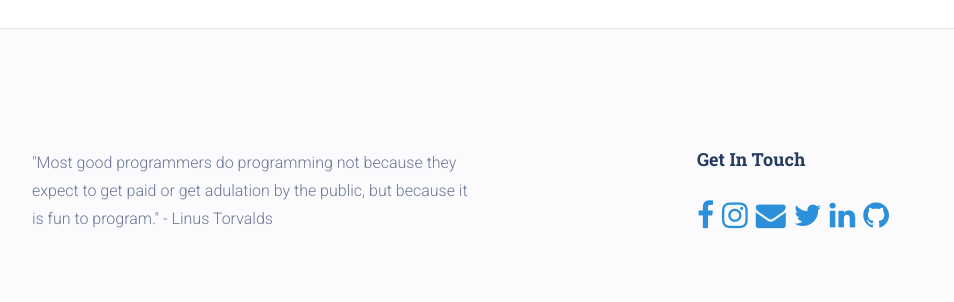
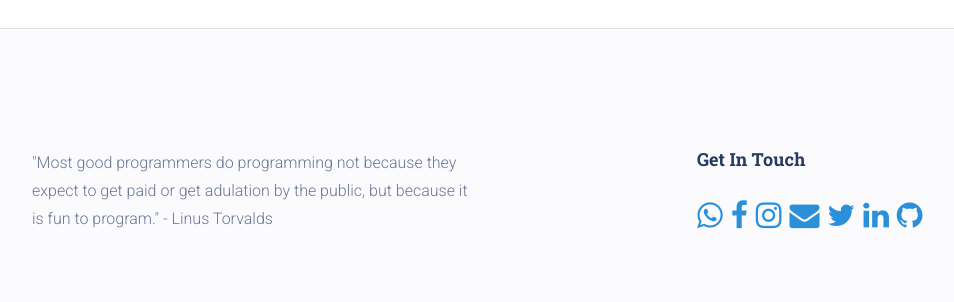
Before and after one commit to ishaan-566/portfolio, a Django app: template my_portfolio/myapp/templates/portfolio/ind.html in a window 1280 px wide. Shown: the part 3237-3539 px from the top of the page, without its empty margins (53-1007 px from the left). Run offline with Django 3.2, Linux system fonts and the light colour scheme; the template is opened without the code that fills it, so the values that code supplies are empty; some libraries are stand-ins or nearby versions.

Commit message:
may2021 update

```diff
--- a/my_portfolio/blog/templates/blog/blog_category.html
+++ b/my_portfolio/blog/templates/blog/blog_category.html
@@ -18,7 +18,9 @@
                     </a>&nbsp;
                 {% endfor %}
             </small>
-            <p>{{ post.body|safe | slice:":400" }}...</p>
+            <br>
+            <hr>
+            <!--<p>{{ post.body|safe | slice:":400" }}...</p>-->
         {% endfor %}
     </div>
 </section>
--- a/my_portfolio/blog/templates/blog/blog_detail.html
+++ b/my_portfolio/blog/templates/blog/blog_detail.html
@@ -18,7 +18,7 @@
         </small>
         <p>{{ post.body|safe|linebreaks }}</p>
         <h3>Leave a comment:</h3>
-        <form action="/blog/{{ post.pk }}/" method="post">
+        <form action="/blog/{{ post.pk }}/" method="POST">
             {% csrf_token %}
             <div class="form-group">
                 {{ form.author }}
--- a/my_portfolio/blog/views.py
+++ b/my_portfolio/blog/views.py
@@ -28,8 +28,8 @@ def blog_detail(request, pk):
     post = Post.objects.get(pk=pk)
     comments = Comment.objects.filter(post=post).order_by('-id')
     form = CommentForm()
-    if request.method == 'GET':
-        form = CommentForm(request.GET)
+    if request.method == 'POST':
+        form = CommentForm(request.POST)
         if form.is_valid():
             comment = Comment(
                 author=form.cleaned_data["author"],
--- a/my_portfolio/my_portfolio/settings.py
+++ b/my_portfolio/my_portfolio/settings.py
@@ -31,7 +31,7 @@ EMAIL_BACKEND = 'django.core.mail.backends.smtp.EmailBackend'
 EMAIL_USE_TLS = True
 EMAIL_HOST = 'smtp.gmail.com'
 EMAIL_HOST_USER = 'ishaanaggarwal566@gmail.com'
-EMAIL_HOST_PASSWORD = 'vqdhxymrzreknxaf'
+EMAIL_HOST_PASSWORD = 'nzmwqsimkrvnzvcg'
 EMAIL_PORT = 587
 
 
--- a/my_portfolio/myapp/templates/portfolio/base.html
+++ b/my_portfolio/myapp/templates/portfolio/base.html
@@ -344,9 +344,11 @@
             <div class="f_widget about-widget pl_70 wow fadeInLeft" data-wow-delay="0.4s"
               style="visibility: visible; animation-delay: 0.4s; animation-name: fadeInLeft;">
               <h3 class="f-title f_600 t_color f_size_18">Get In Touch</h3>
+              <a href="https://wa.me/917417725145" class="external wow fadeInUp"><i
+                class="fa fa-whatsapp" style="font-size: 30px;"></i></a>&nbsp;
               <a href="https://www.facebook.com/ishaan.aggarwal.948" class="external wow fadeInUp"><i
                   class="fa fa-facebook" style="font-size: 30px;"></i></a>&nbsp;
-              <a href="https://www.instagram.com/panda_ishaan/" data-wow-delay="0.2s" class="external wow fadeInUp"><i
+              <a href="https://www.instagram.com/panda_programer/" data-wow-delay="0.2s" class="external wow fadeInUp"><i
                   class="fa fa-instagram" style="font-size: 30px;"></i></a>&nbsp;
               <a href="mailto:ishaanaggarwal566@gmail.com" data-wow-delay="0.4s" class="wow fadeInUp"><i
                   class="fa fa-envelope" style="font-size: 30px;"></i></a>&nbsp;
@@ -370,7 +372,7 @@
       <div class="container">
         <div class="row align-items-center">
           <div class="col-lg-6 col-sm-7">
-            <p class="mb-0 f_400">© Ishaan Aggarwal 2020 All rights reserved.</p>
+            <p class="mb-0 f_400">© Ishaan Aggarwal 2021 All rights reserved.</p>
           </div>
           <div class="col-lg-6 col-sm-5 text-right">
           </div>
```
Also changed, not shown: my_portfolio/db.sqlite3.
